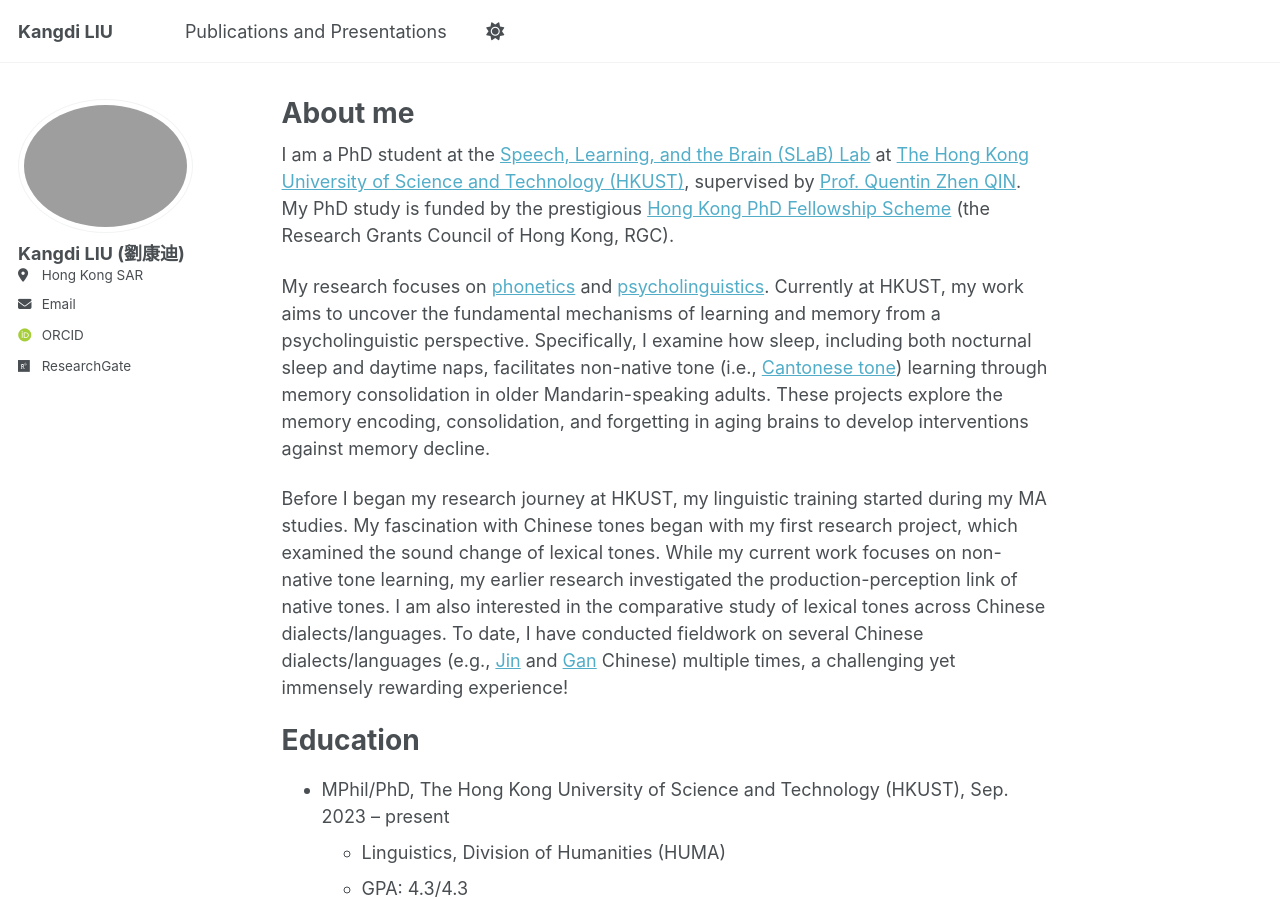
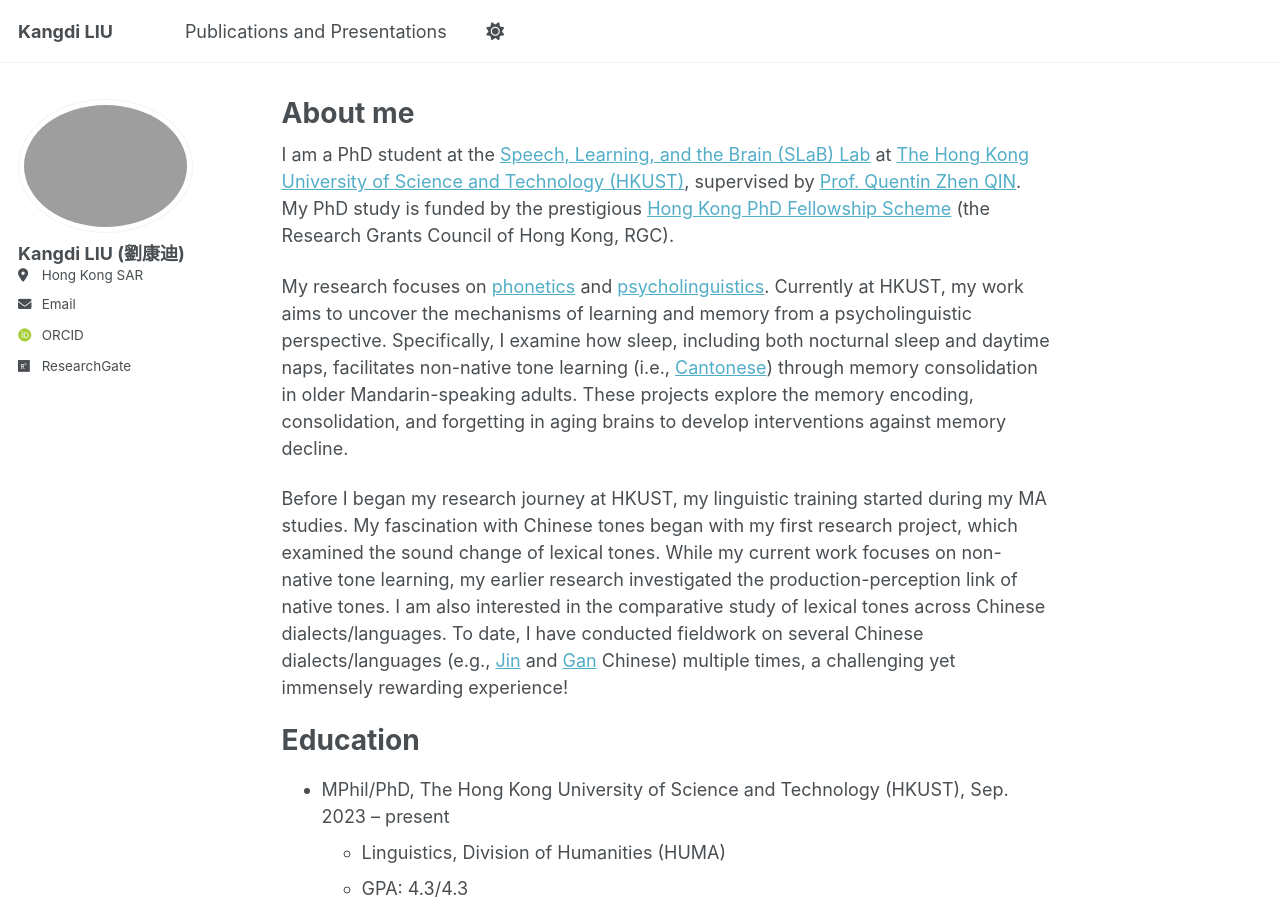
Before and after one commit to kliubc2025/kliubc.github.io, a Jekyll site: the page built from _pages/about.md, in a window 1280 px wide and 900 px high. Built offline with Jekyll 4.4.1, drawn with Linux system fonts in a browser that asks for light colours; some web fonts are replaced; a script that is not in the unit is left out.

Commit message:
Update about.md

```diff
--- a/_pages/about.md
+++ b/_pages/about.md
@@ -10,7 +10,7 @@ redirect_from:
 
 I am a PhD student at the [Speech, Learning, and the Brain (SLaB) Lab](https://slab-lab.github.io) at [The Hong Kong University of Science and Technology (HKUST)](https://hkust.edu.hk/), supervised by [Prof. Quentin Zhen QIN](https://huma.hkust.edu.hk/people/quentin-z-qin). My PhD study is funded by the prestigious [Hong Kong PhD Fellowship Scheme](https://cerg1.ugc.edu.hk/hkpfs/index.html) (the Research Grants Council of Hong Kong, RGC).
 
-My research focuses on [phonetics](https://en.wikipedia.org/wiki/Phonetics#) and [psycholinguistics](https://en.wikipedia.org/wiki/Psycholinguistics). Currently at HKUST, my work aims to uncover the fundamental mechanisms of learning and memory from a psycholinguistic perspective. Specifically, I examine how sleep, including both nocturnal sleep and daytime naps, facilitates non-native tone (i.e., [Cantonese tone](https://en.wikipedia.org/wiki/Cantonese_phonology#Tones)) learning through memory consolidation in older Mandarin-speaking adults. These projects explore the memory encoding, consolidation, and forgetting in aging brains to develop interventions against memory decline.
+My research focuses on [phonetics](https://en.wikipedia.org/wiki/Phonetics#) and [psycholinguistics](https://en.wikipedia.org/wiki/Psycholinguistics). Currently at HKUST, my work aims to uncover the mechanisms of learning and memory from a psycholinguistic perspective. Specifically, I examine how sleep, including both nocturnal sleep and daytime naps, facilitates non-native tone learning (i.e., [Cantonese](https://en.wikipedia.org/wiki/Cantonese_phonology)) through memory consolidation in older Mandarin-speaking adults. These projects explore the memory encoding, consolidation, and forgetting in aging brains to develop interventions against memory decline.
 
 Before I began my research journey at HKUST, my linguistic training started during my MA studies. My fascination with Chinese tones began with my first research project, which examined the sound change of lexical tones. While my current work focuses on non-native tone learning, my earlier research investigated the production-perception link of native tones. I am also interested in the comparative study of lexical tones across Chinese dialects/languages. To date, I have conducted fieldwork on several Chinese dialects/languages (e.g., [Jin](https://en.wikipedia.org/wiki/Jin_Chinese) and [Gan](https://en.wikipedia.org/wiki/Gan_Chinese) Chinese) multiple times, a challenging yet immensely rewarding experience!
 
```
